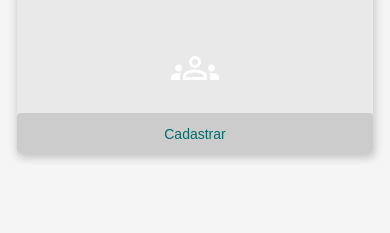
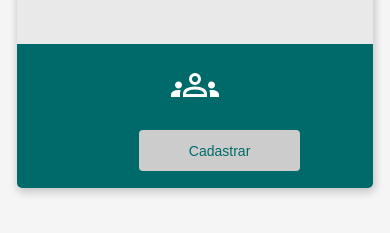
Before and after one commit to devlele/BootCampMod2, a plain HTML site: page register.html in a window 390 px wide. Shown: the part 167-400 px from the top of the page. Drawn offline with Linux system fonts and the light colour scheme.

Commit message:
fim do desafio 4

```diff
--- a/register.html
+++ b/register.html
@@ -16,7 +16,7 @@
                 Faça o seu cadastro para entrar na nossa comunidade e ter todos os beneficios.
             </div>
         </div>
-        <div class="flex-container">
+        <div class="sub-container">
             <div>
                 <div class="image-group">
                     <object data="groupsImage.svg" type="image/svg+xml"></object>
@@ -27,7 +27,7 @@
                 <div>
 
                 </div>
-                <button class="button">Cadastrar</button>
+                <button class="button-register">Cadastrar</button>
             </div>
         </div>
     </div>
--- a/style.css
+++ b/style.css
@@ -22,6 +22,15 @@ body {
     display: flex;
     justify-content: space-around;
 
+}
+
+.sub-container {
+    background-color: #006a6a;
+    width: 100%;
+    padding: 1.2rem;
+    color: #FFFFFF;
+    margin: auto;
+    box-sizing: border-box;
 }
 
 .header-title{
@@ -61,6 +70,21 @@ body {
     border: none;
     background-color: #CCCCCC;
     margin-top: 1.2rem;
+    cursor: pointer;
+
+}
+
+.button-register{
+    width: 30%;
+    padding: 0.9rem 2rem;
+    color: #006a6a;
+    font-size: 1rem;
+    border-radius: 4px;
+    border: none;
+    background-color: #CCCCCC;
+    margin-top: 1.2rem;
+    margin-left: 12rem;
+    margin-right: 12rem;
     cursor: pointer;
 
 }
@@ -107,4 +131,18 @@ body {
     .container{
         width: 95%;
     }
+
+    .button-register{
+        width: 50%;
+    padding: 0.9rem 2rem;
+    color: #006a6a;
+    font-size: 1rem;
+    border-radius: 4px;
+    border: none;
+    background-color: #CCCCCC;
+    margin-top: 1.2rem;
+    margin-left: 7.5rem;
+    margin-right: 7.5rem;
+    cursor: pointer;
+    }
 }
```
